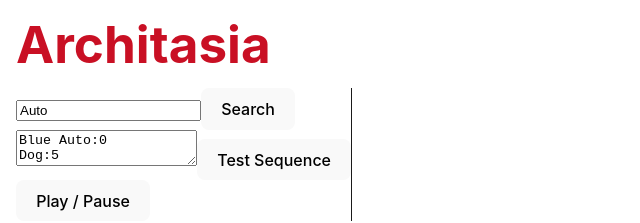
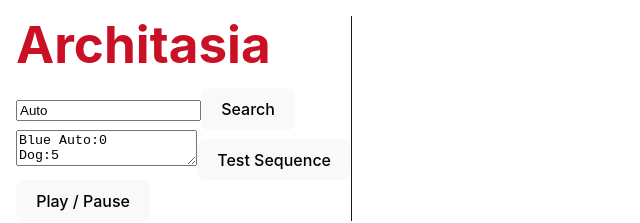
Before and after one commit to SRGSSR/hackdays2023-storytelling, a React (Vite) app: page / in a window 1280 px wide. Shown: the top 223 px of the page, without its empty margins (0-640 px from the left). Built offline with nearby package versions, Linux system fonts and the light colour scheme.

Commit message:
add authentication to video-url

```diff
--- a/src/App.jsx
+++ b/src/App.jsx
@@ -85,9 +85,7 @@ function App() {
 
   return (
     <div className="app">
-      <div className="header">
-        <h1>Architasia</h1>
-      </div>
+      <div className="header"></div>
       <main>
       <Inputs onSearchTermChanged={(e) => setSearchTerm(e.target.value)} searchTerm={searchTerm}
               onSearchTermClick={search1TermClick}
--- a/src/components/Inputs.jsx
+++ b/src/components/Inputs.jsx
@@ -2,7 +2,8 @@ import * as PropTypes from "prop-types";
 
 export function Inputs(props) {
   return <div className="results">
-    <div>
+    <h1>Architasia</h1>
+    <div className="">
       <input onChange={props.onSearchTermChanged} type="text" value={props.searchTerm}/>
       <button onClick={props.onSearchTermClick}>Search</button>
     </div>
--- a/src/components/VideoSequence.jsx
+++ b/src/components/VideoSequence.jsx
@@ -12,7 +12,7 @@ export function VideoSequence(props) {
         id={`video-${props.index}`}
         preload="auto"
         style={{width: "100%", aspectRatio: '16 / 9'}}
-        src={`https://srghackathon.archipanion.com/objects/${props.result.path}?width=200#t=${props.result.startabs}`}
+        src={`https://sesam:%C3%B6ffnedich@srghackathon.archipanion.com/objects/${props.result.path}?width=200#t=${props.result.startabs}`}
         onTimeUpdate={props.onTimeUpdate}
         autoPlay={false}
       ></video>
```
